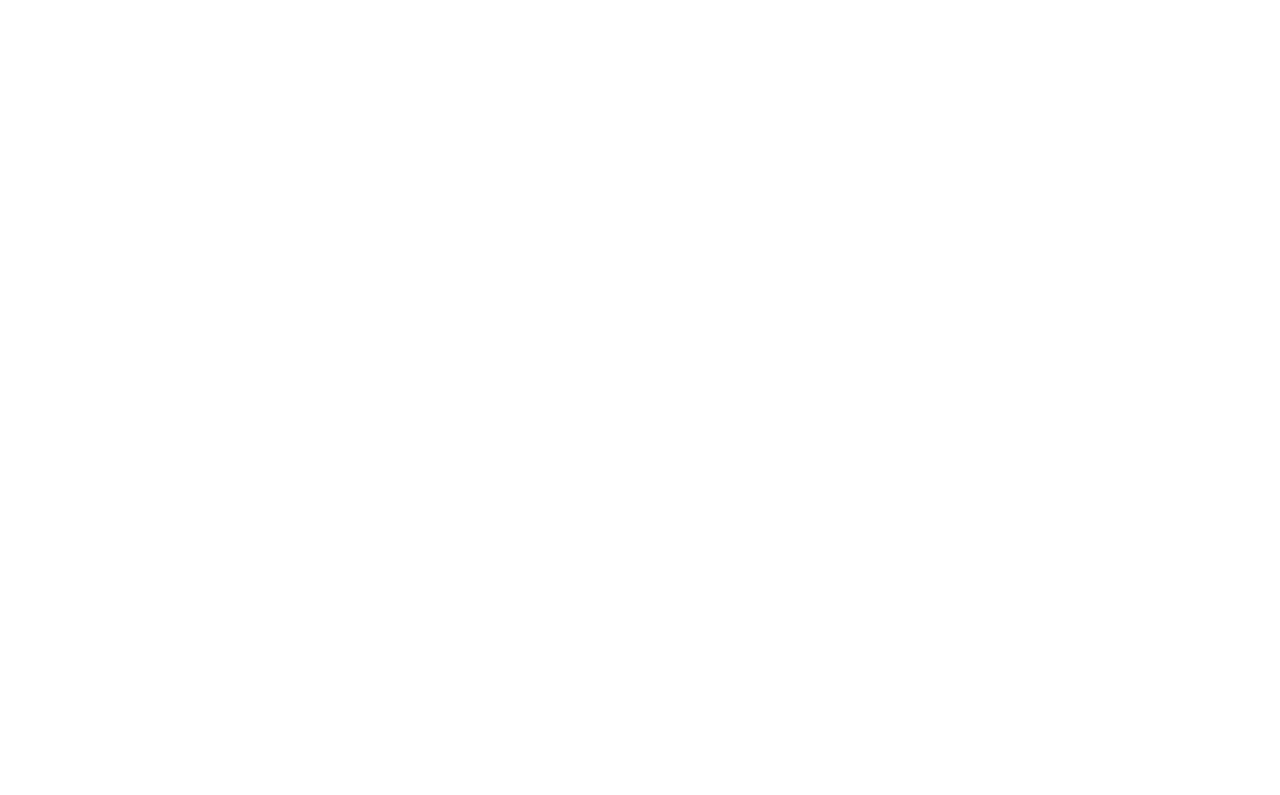
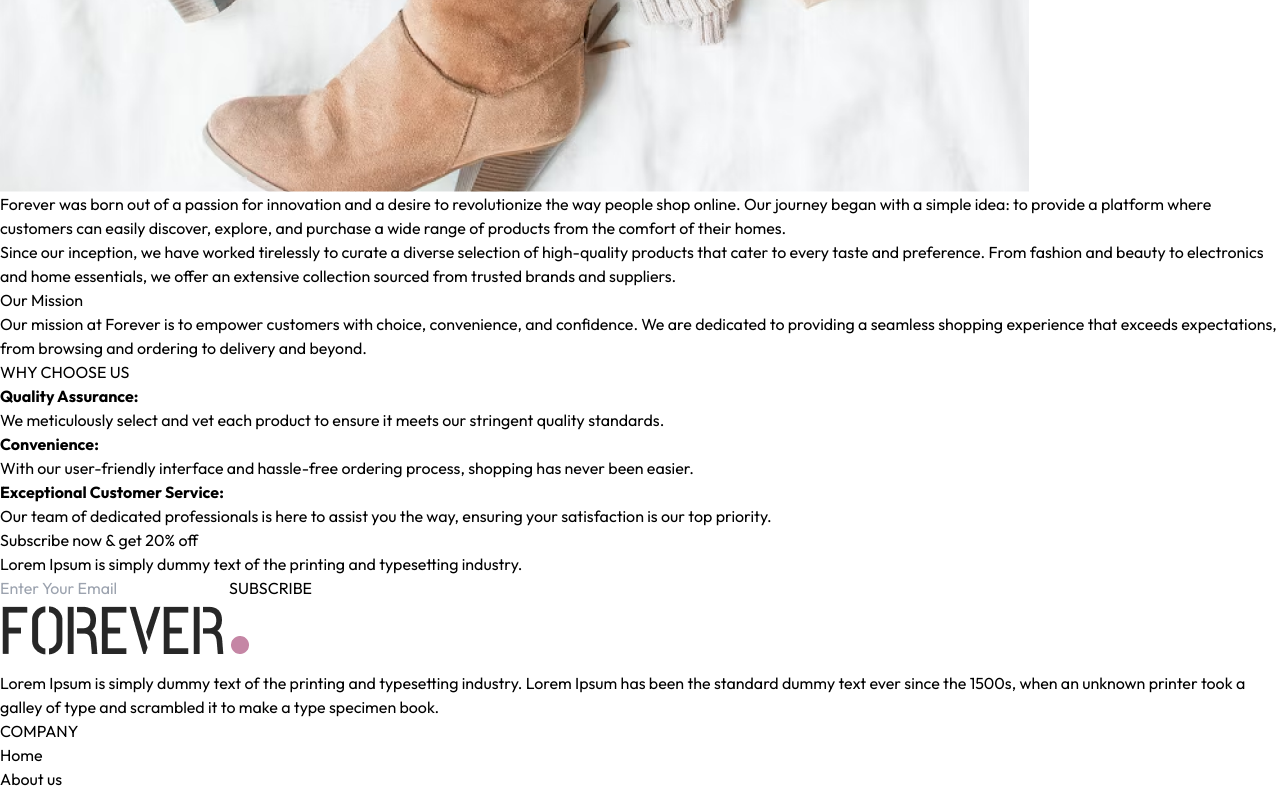
Before and after one commit to MohamedAmr23/forever-e-commerce, a React (Vite) app: page /about in a window 1280 px wide. Shown: the part 1400-2195 px from the top of the page. Before the commit the page ends 906 px from the top, so only its background shows below. Built offline with nearby package versions, Linux system fonts and the light colour scheme.

Commit message:
about-and-conatct

```diff
--- a/src/Router/AppRouter.jsx
+++ b/src/Router/AppRouter.jsx
@@ -9,12 +9,14 @@
 import PlaceOrder from '../pages/PlaceOrder.jsx'
 import Orders from '../pages/Orders.jsx'
 import SignUp from '../pages/SignUp.jsx'
+import Error from '../pages/Error.jsx'
 import MainLayout from "../components/MainLayout.jsx/MainLayout.jsx";
 import 'react-toastify/dist/ReactToastify.css';
 const router=createBrowserRouter([
     {
         path:'/',
         element:<MainLayout/>,
+        errorElement:<Error/>,
         children:[
             {
                 index:1,
--- a/src/pages/About.jsx
+++ b/src/pages/About.jsx
@@ -1,8 +1,53 @@
-import React from 'react'
-
+import Title from '../components/Title.jsx'
+import NewsletterBox from '../components/NewsletterBox.jsx'
+import { assetsFront } from '../assets/frontend_assets/assets.js'
 const About = () => {
   return (
-    <div>About</div>
+    <div >
+        <div className='text-2xl text-center pt-8 border-t'>
+          <Title text1={'ABOUT'} text2={'US'}/>
+        </div>
+        <div className='my-10 flex flex-col md:flex-row gap-16'>
+          <img src={assetsFront.about_img} alt='' className='w-full md:max-w-[450px]'/>
+          <div className='flex flex-col justify-center gap-6 md:w-2/4 text-gray-600'>
+            <p>Forever was born out of a passion for innovation and a desire to revolutionize the way people shop online. Our journey began with a simple idea: to provide a platform where customers can easily discover, explore, and purchase a wide range of products from the comfort of their homes.</p>
+            <p>Since our inception, we have worked tirelessly to curate a diverse selection of high-quality products that cater to every taste and preference. From fashion and beauty to electronics and home essentials, we offer an extensive collection sourced from trusted brands and suppliers.</p>
+            <p className='class="text-gray-800"'>Our Mission</p>
+            <p>Our mission at Forever is to empower customers with choice, convenience, and confidence. We are dedicated to providing a seamless shopping experience that exceeds expectations, from browsing and ordering to delivery and beyond.</p>
+          </div>
+        </div>
+        <div className='mb-10'>
+          <Title text1={'WHY '} text2={'CHOOSE US'}/>
+        </div>
+        <div className='  flex flex-col md:flex-row text-sm mb-20'>
+
+            <div className='flex items-center justify-center border h-[250px] px-10 md:px-16 py-8 sm:py-20 flex-col'>
+              <div>
+                <b className=''>Quality Assurance:</b>
+                <p className='text-gray-600 mt-5'>We meticulously select and vet each product to ensure it meets our stringent quality standards.</p>
+              </div>
+            </div>
+            <div className='flex items-center justify-center border h-[250px] px-10 md:px-16 py-8 sm:py-20 flex-col'>
+              <div>
+                <b className=''>Convenience:</b>
+                <p className='text-gray-600 mt-5'>With our user-friendly interface and hassle-free ordering process, shopping has never been easier.</p>
+              </div>
+            </div>
+            <div className='flex items-center justify-center border h-[250px] px-10 md:px-16 py-8 sm:py-20 flex-col'>
+              <div>
+                <b className='text-sm'>Exceptional Customer Service:</b>
+                <p className='text-gray-600 mt-5'>Our team of dedicated professionals is here to assist you the way, ensuring your satisfaction is our top priority.</p>
+              </div>
+            </div>
+
+
+
+        </div>
+        <div className='text-sm mt-10'>
+          <NewsletterBox/>
+        </div>
+
+    </div>
   )
 }
 
--- a/src/pages/Contact.jsx
+++ b/src/pages/Contact.jsx
@@ -1,8 +1,27 @@
-import React from 'react'
 
+import Title from '../components/Title.jsx'
+import NewsletterBox from '../components/NewsletterBox.jsx'
+import { assetsFront } from '../assets/frontend_assets/assets.js'
 const Contact = () => {
   return (
-    <div>Contact</div>
+    <div>
+      <div className='text-2xl text-center pt-8 border-t'>
+          <Title text1={'CONTACT'} text2={'US'}/>
+      </div>
+      <div className='my-10 flex flex-col justify-center md:flex-row gap-10 mb-28 '>
+        <img src={assetsFront.contact_img} alt='' className='w-full sm:w-[480px]'/>
+        <div className='flex flex-col gap-6 justify-center items-start' >
+            <b className='font-semibold text-xl text-gray-600'>Our Store</b>
+            <p className=' text-gray-500'>54709 Willms Station <br/>Suite 350, Washington, USA</p>
+            <p className=' text-gray-500'>54709 Willms Station<br/> Suite 350, Washington, USA</p>
+            <b className='font-semibold text-xl text-gray-600'>Careers at Forever</b>
+            <p className=' text-gray-500'>Learn more about our teams and job openings.</p>
+            <button className='border border-black px-8 py-4 text-sm hover:bg-black hover:text-white transition-all duration-500'>Explore Jobs</button>
+        </div>
+      </div>
+      <NewsletterBox/>
+    </div>
+
   )
 }
 
--- /dev/null
+++ b/src/pages/Error.jsx
@@ -0,0 +1,9 @@
+import React from 'react'
+
+const Error = () => {
+  return (
+    <div>Error Page not found</div>
+  )
+}
+
+export default Error
```
